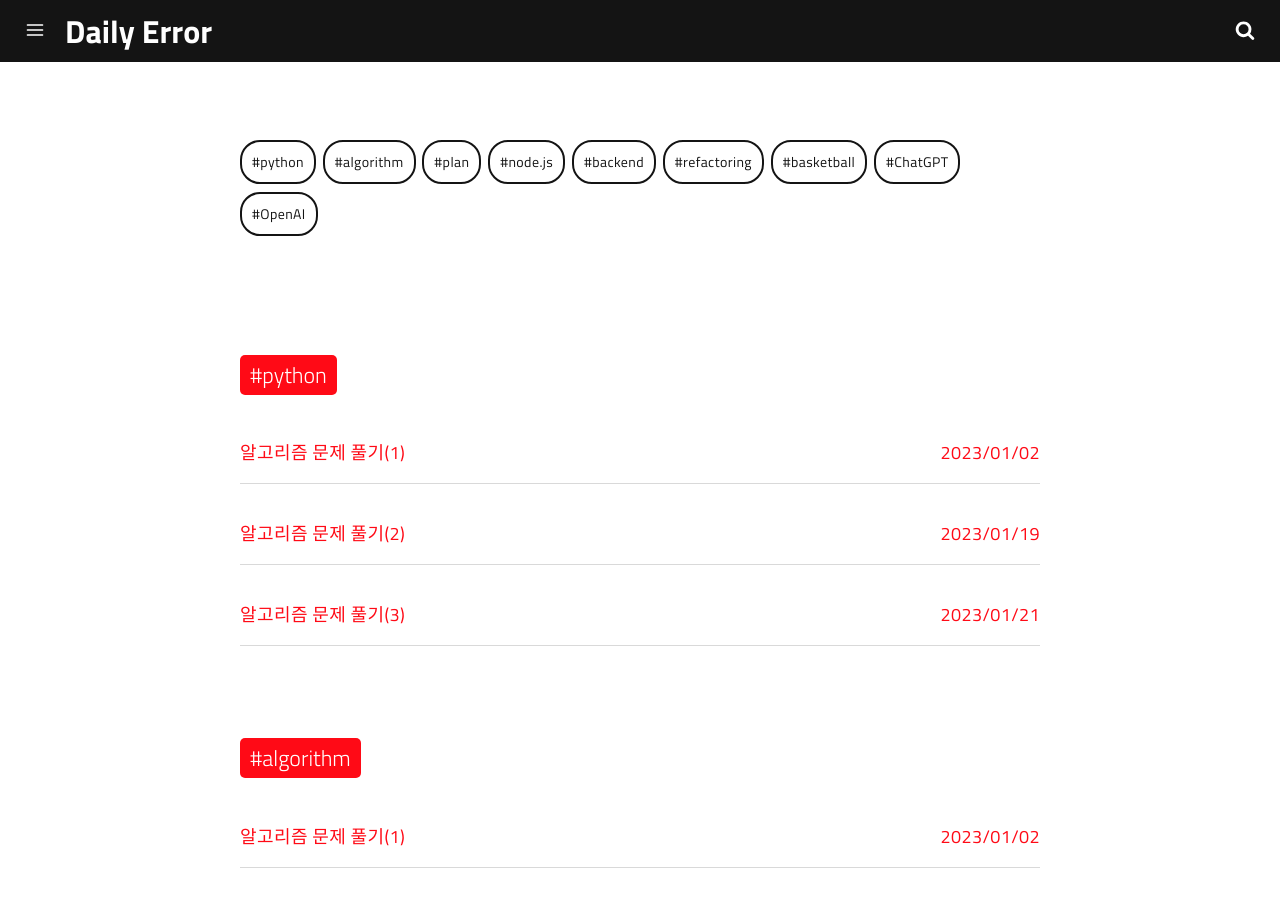
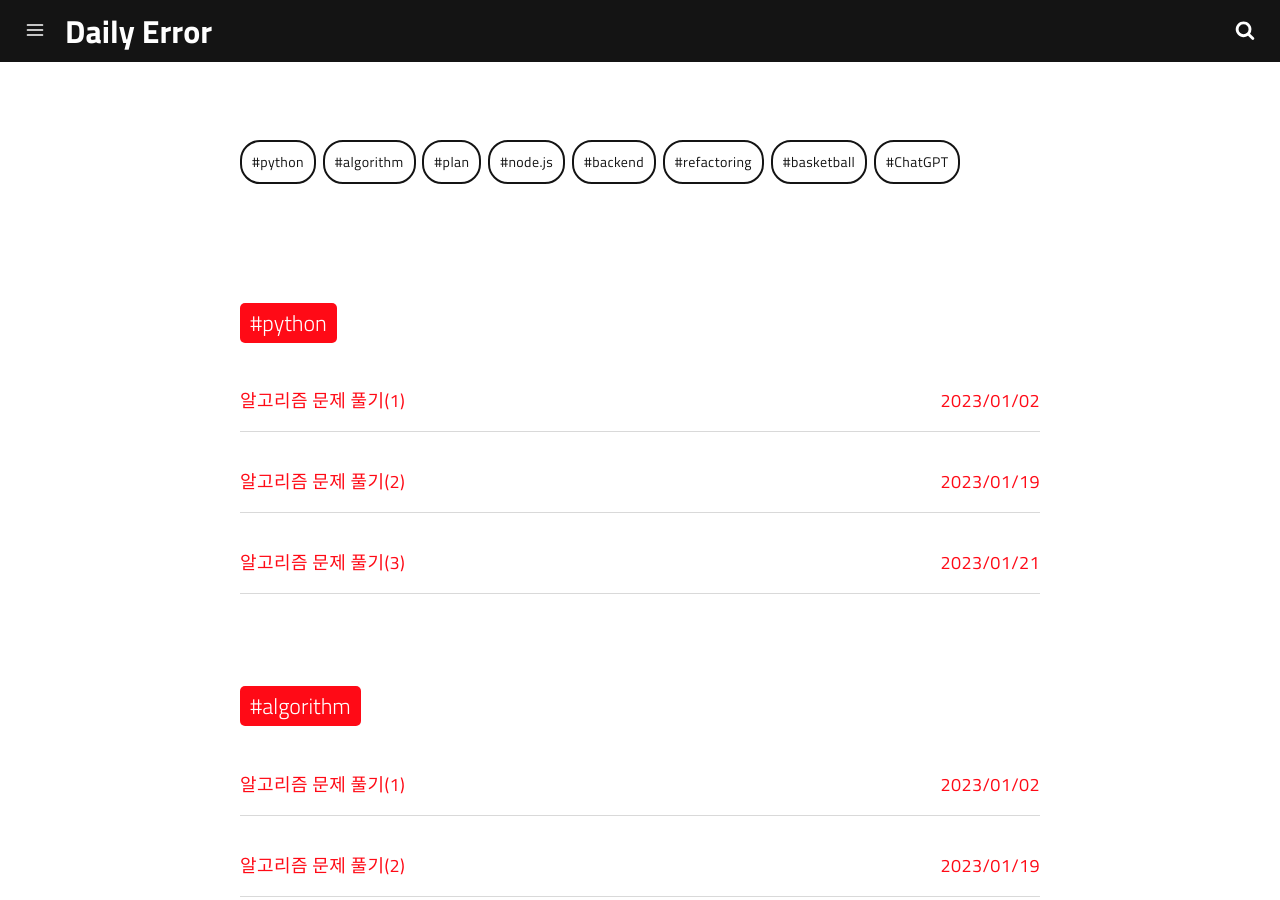
Before and after one commit to wgmin0416/wgmin0416.github.io, a Jekyll site: the page built from tags.html, in a window 1280 px wide and 900 px high. Built offline with Jekyll 4.4.1, drawn with Linux system fonts in a browser that asks for light colours; a script that is not in the unit is left out; some of the changed text lies outside the part shown.

Commit message:
[23.01.30] 2023-01-29-chatgpt.md 수정

```diff
--- a/_posts/2023-01-29-chatgpt.md
+++ b/_posts/2023-01-29-chatgpt.md
@@ -9,7 +9,6 @@ optimized_image: /assets/img/posts/2023-01-29-chatgpt/ChatGPT.jpg
 category: tech
 tags:
  - ChatGPT
- - OpenAI
 author: wgmin0416
 paginate: false
 ---
```
